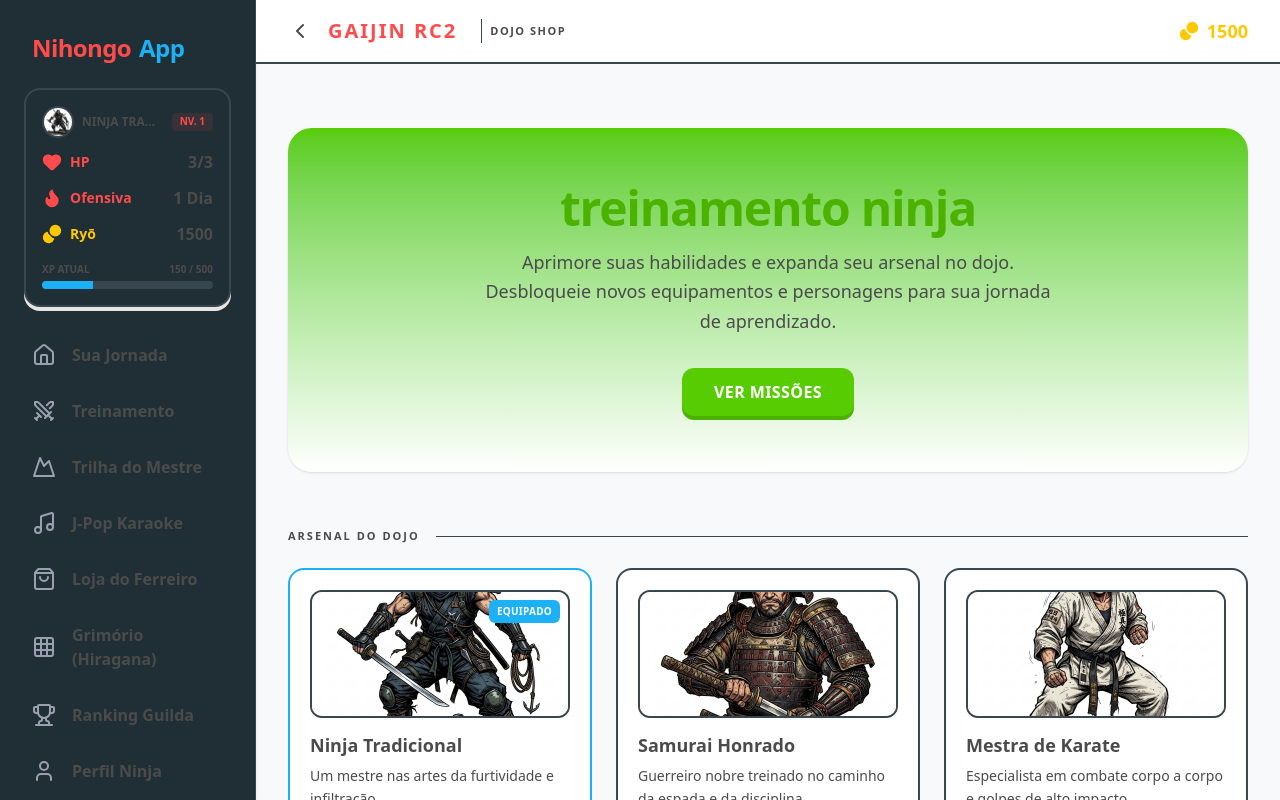
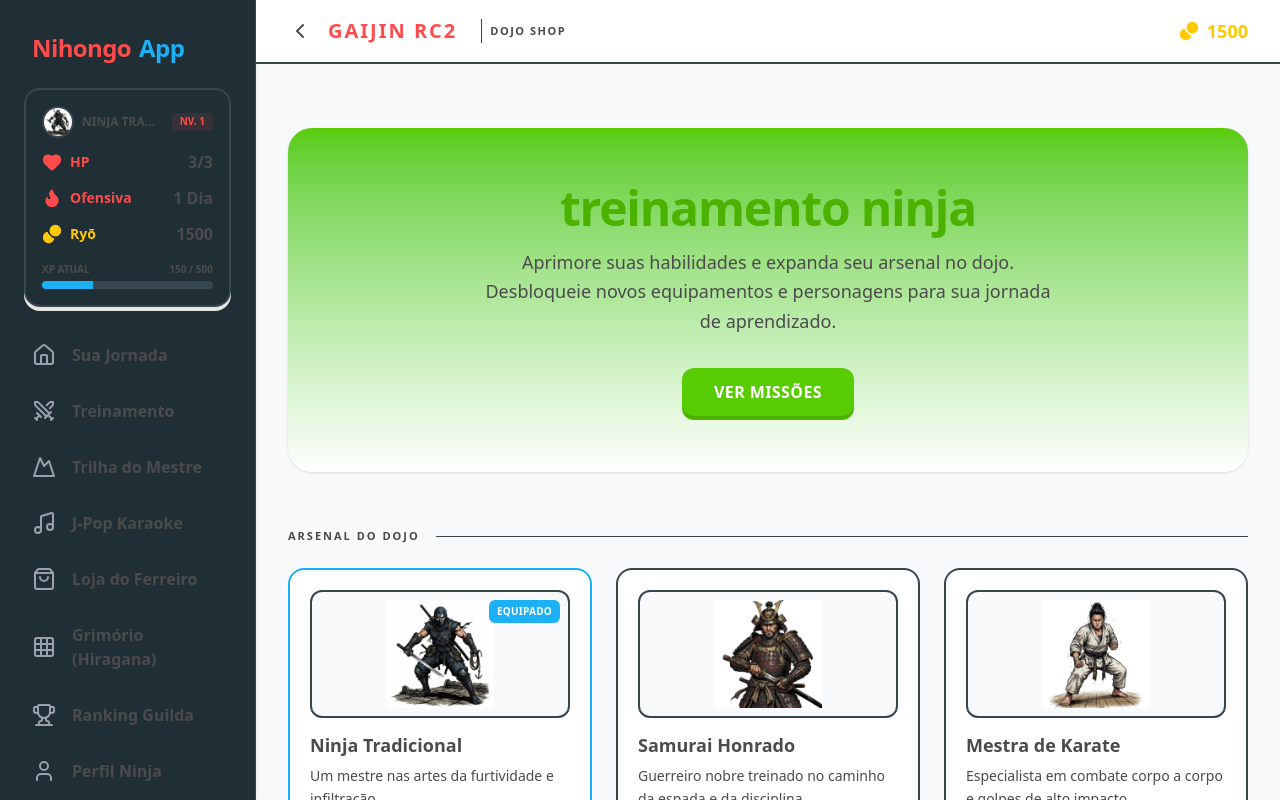
Before and after one commit to rc2HkBr/Rc2Gaijin, a Next.js app: page /shop in a window 1280 px wide. Built offline with nearby package versions, Linux system fonts and the light colour scheme.

Commit message:
feat: implement shop and mission path pages with gamified UI components

```diff
--- a/src/app/profile/page.tsx
+++ b/src/app/profile/page.tsx
@@ -18,7 +18,7 @@ export default function ProfilePage() {
           {/* Avatar */}
           <div className="w-28 h-28 sm:w-36 sm:h-36 rounded-full bg-surface border-4 border-surface shadow-[0_8px_0_#E5E5E5] flex items-center justify-center relative overflow-hidden">
             {activeAvatar.imageUrl ? (
-               <img src={activeAvatar.imageUrl} alt="" className="w-full h-full object-cover" />
+               <img src={activeAvatar.imageUrl} alt="" className="w-full h-full object-contain p-2" />
             ) : (
                <span className="text-6xl">{activeAvatar.emoji}</span>
             )}
--- a/src/app/shop/page.tsx
+++ b/src/app/shop/page.tsx
@@ -101,9 +101,9 @@ export default function DojoShopPage() {
                   }`}
                 >
                   {/* Icon Area */}
-                  <div className="h-32 bg-background rounded-xl mb-4 flex items-center justify-center border-2 border-border relative overflow-hidden">
+                  <div className="h-32 bg-background rounded-xl mb-4 flex items-center justify-center border-2 border-border relative overflow-hidden p-2">
                     {item.imageUrl ? (
-                      <img src={item.imageUrl} alt={item.name} className="w-full h-full object-cover" />
+                      <img src={item.imageUrl} alt={item.name} className="w-full h-full object-contain" />
                     ) : (
                       <span className="text-7xl drop-shadow-sm">{item.emoji}</span>
                     )}
--- a/src/app/trilha/page.tsx
+++ b/src/app/trilha/page.tsx
@@ -114,11 +114,11 @@ export default function TrilhaMissionsPage() {
                 >
 
                   {/* Character Avatar */}
-                  <div className={`w-28 h-28 shrink-0 rounded-2xl flex items-center justify-center border-2 border-border shadow-sm overflow-hidden ${
+                  <div className={`w-28 h-28 shrink-0 rounded-2xl flex items-center justify-center border-2 border-border shadow-sm overflow-hidden p-2 ${
                     mission.isBoss ? 'bg-purple-100 border-purple-300' : 'bg-background'
                   }`}>
                     {mission.image ? (
-                      <img src={mission.image} alt={mission.title} className="w-full h-full object-cover" />
+                      <img src={mission.image} alt={mission.title} className="w-full h-full object-contain" />
                     ) : (
                       <span className="text-6xl drop-shadow-sm">{mission.emoji}</span>
                     )}
```
